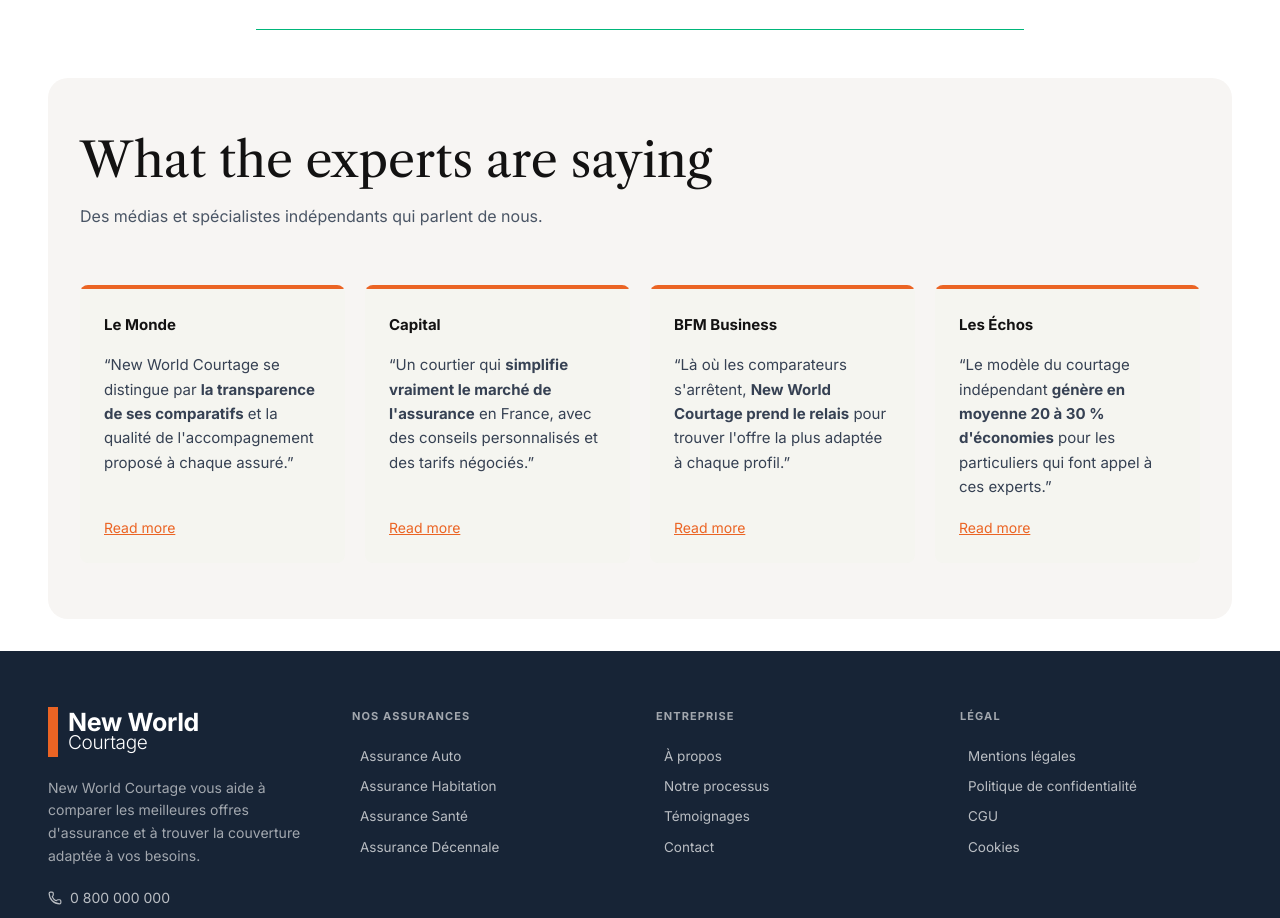
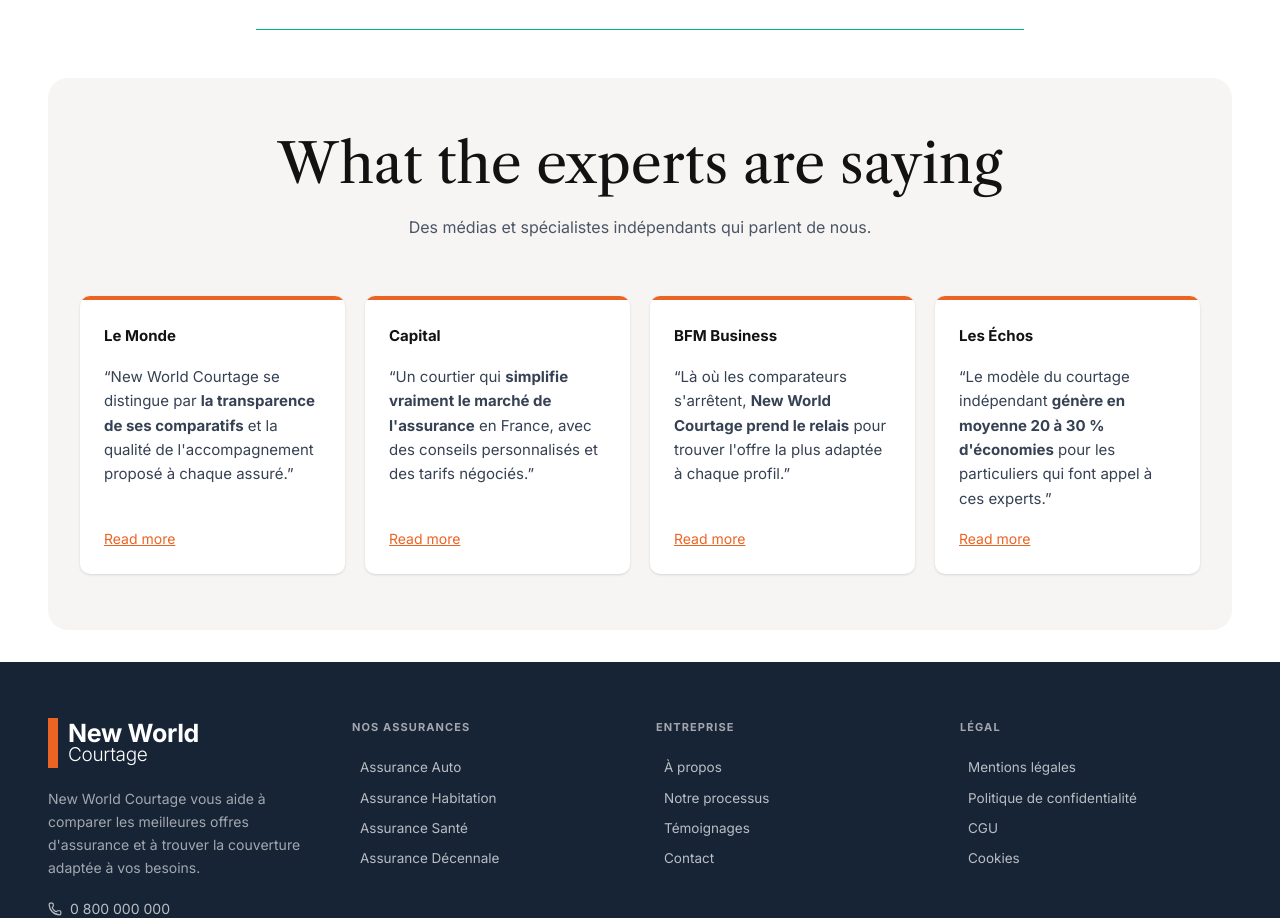
Before and after one commit to mehdibenrabiaa/new_world_courtage, a Next.js app: page /about/reviews in a window 1280 px wide. Shown: the part 885-1803 px from the top of the page. Built offline with nearby package versions, Linux system fonts and the light colour scheme.

Commit message:
experts: match RealCustomers header style, shadcn Card for expert cards

```diff
--- a/pages/about/reviews.js
+++ b/pages/about/reviews.js
@@ -3,6 +3,7 @@
 import { Libre_Caslon_Text } from "next/font/google";
 import { ChevronRight } from "lucide-react";
 import { Button } from "@/components/ui/button";
+import { Card, CardContent } from "@/components/ui/card";
 import Footer from "../../components/Footer";
 
 const libreCaslon = Libre_Caslon_Text({
@@ -142,9 +143,9 @@
 
 function ExpertCard({ source, quote, href }) {
   return (
-    <div className="flex flex-col bg-[#f5f5f0] rounded-[8px] overflow-hidden">
-      <div className="h-[4px] bg-[var(--color-brand)] w-full" />
-      <div className="flex flex-col gap-4 p-6 flex-1">
+    <Card className="rounded-[10px] overflow-hidden border-0 shadow-sm flex flex-col">
+      <div className="h-[4px] bg-[var(--color-brand)] w-full shrink-0" />
+      <CardContent className="p-6 flex flex-col gap-4 h-full">
         <p className="text-[15px] font-bold text-[#131212]">{source}</p>
         <p className="text-[15px] text-gray-700 leading-relaxed flex-1">{quote}</p>
         <a
@@ -155,8 +156,8 @@
         >
           Read more
         </a>
-      </div>
-    </div>
+      </CardContent>
+    </Card>
   );
 }
 
@@ -165,8 +166,8 @@
     <section className="w-full py-4">
       <div className="px-4 lg:px-12 2xl:px-24">
         <div className="rounded-[20px] bg-[var(--color-light)] px-4 py-10 lg:px-8 lg:py-14">
-          <div className="flex flex-col gap-4 max-w-2xl mb-10 lg:mb-14">
-            <h2 className={`text-[8vw] sm:text-[42px] lg:text-[48px] leading-[1.1] text-[#131212] ${libreCaslon.className}`}>
+          <div className="flex flex-col gap-5 max-w-4xl mx-auto text-center mb-10 lg:mb-14">
+            <h2 className={`text-[8vw] sm:text-[42px] lg:text-[55px] leading-[1.1] text-[#131212] ${libreCaslon.className}`}>
               What the <em className={`italic ${libreCaslon.className}`}>experts</em> are saying
             </h2>
             <p className="text-base text-gray-600 leading-relaxed">
```
